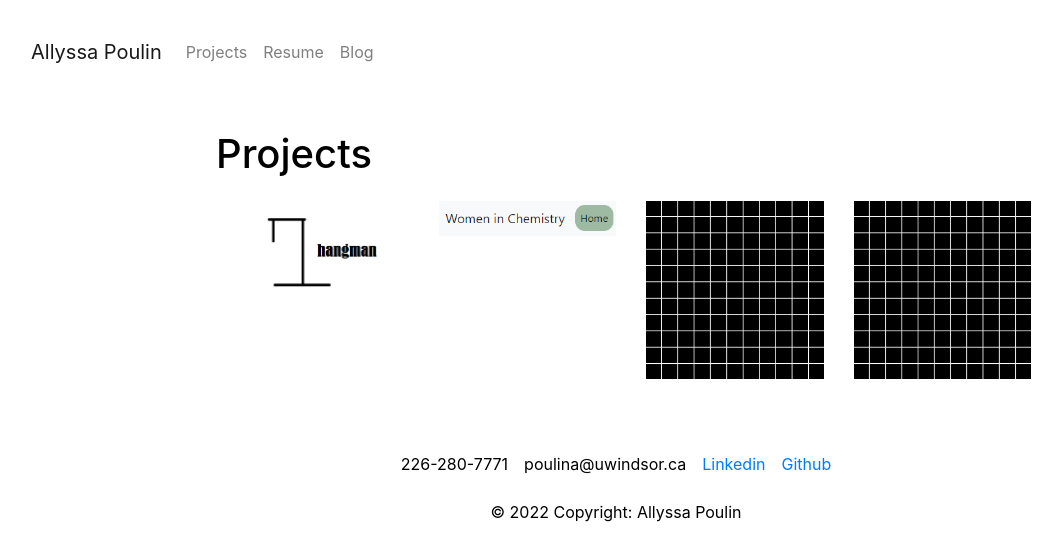
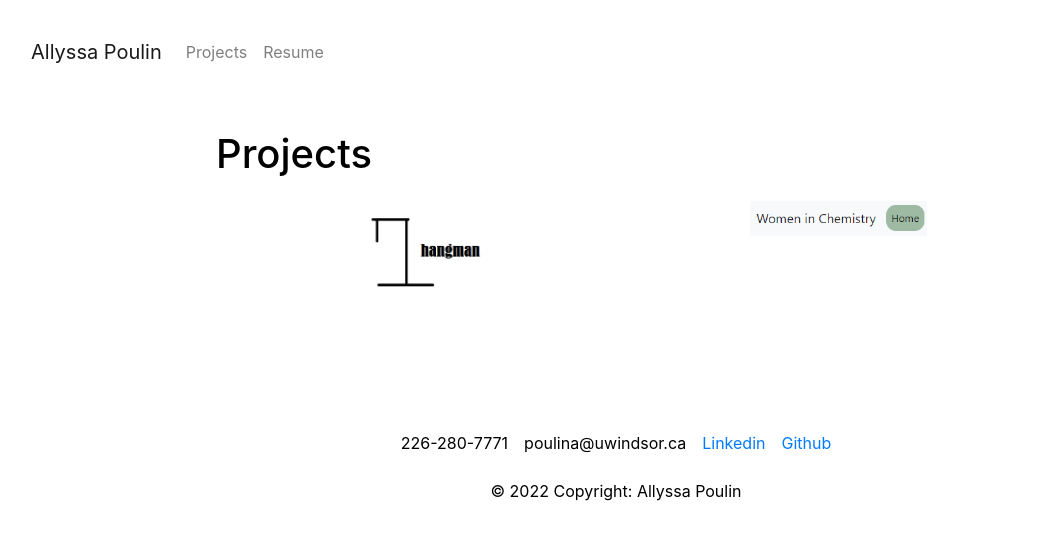
Before and after one commit to allyssap/personalportfolio, a plain HTML site: page proj.html in a window 1280 px wide. Shown: the whole page, without its empty margins (24-1086 px from the left). Drawn offline with nearby package versions, Linux system fonts and the light colour scheme.

Commit message:
Add files via upload

```diff
--- a/proj.html
+++ b/proj.html
@@ -24,7 +24,7 @@
                     <div class="nav navbar-nav">
                         <a href="proj.html" class="nav-item nav-link active">Projects</a>
                         <a href="resume.html" class="nav-item nav-link">Resume</a>
-                        <a href="blog.html" class="nav-item nav-link">Blog</a>
+                        <!-- not including blog for now <a href="blog.html" class="nav-item nav-link">Blog</a> -->
                     </div>
                 </div>
             </div>
@@ -48,15 +48,12 @@
                             <img id="photo200px" class="image" src="img/WICthumb.png" alt="">
                             <div class="overlay">Women in Chemistry Website</div>
                         </a>
-                    </div>
-                    <div class="col-12  col-sm-6 col-lg-3 container">
-                        <img id="photo200px" class="image" src="img/img.jpg" alt="">
-                        <div class="overlay">Another Project</div>
-                    </div>
-                    <div class="col-12  col-sm-6 col-lg-3 container">
-                        <img id="photo200px" class="image" src="img/img.jpg" alt="">
-                        <div class="overlay">On Going - Database with SQL and PHP</div>
-                    </div>
+                    </div> <!--
+                        <div class="col-12  col-sm-6 col-lg-3 container">
+                            <img id="photo200px" class="image" src="img/img.jpg" alt="">
+                            <div class="overlay">On Going - Database with SQL and PHP</div>
+                        </div>
+                    -->
 
                 </div>
             </div>
```
Also changed, not shown: WIC.html (+1 -1 lines), hangman.html (+1 -1 lines), index.html (+1 -1 lines), resume.html (+1 -1 lines).
